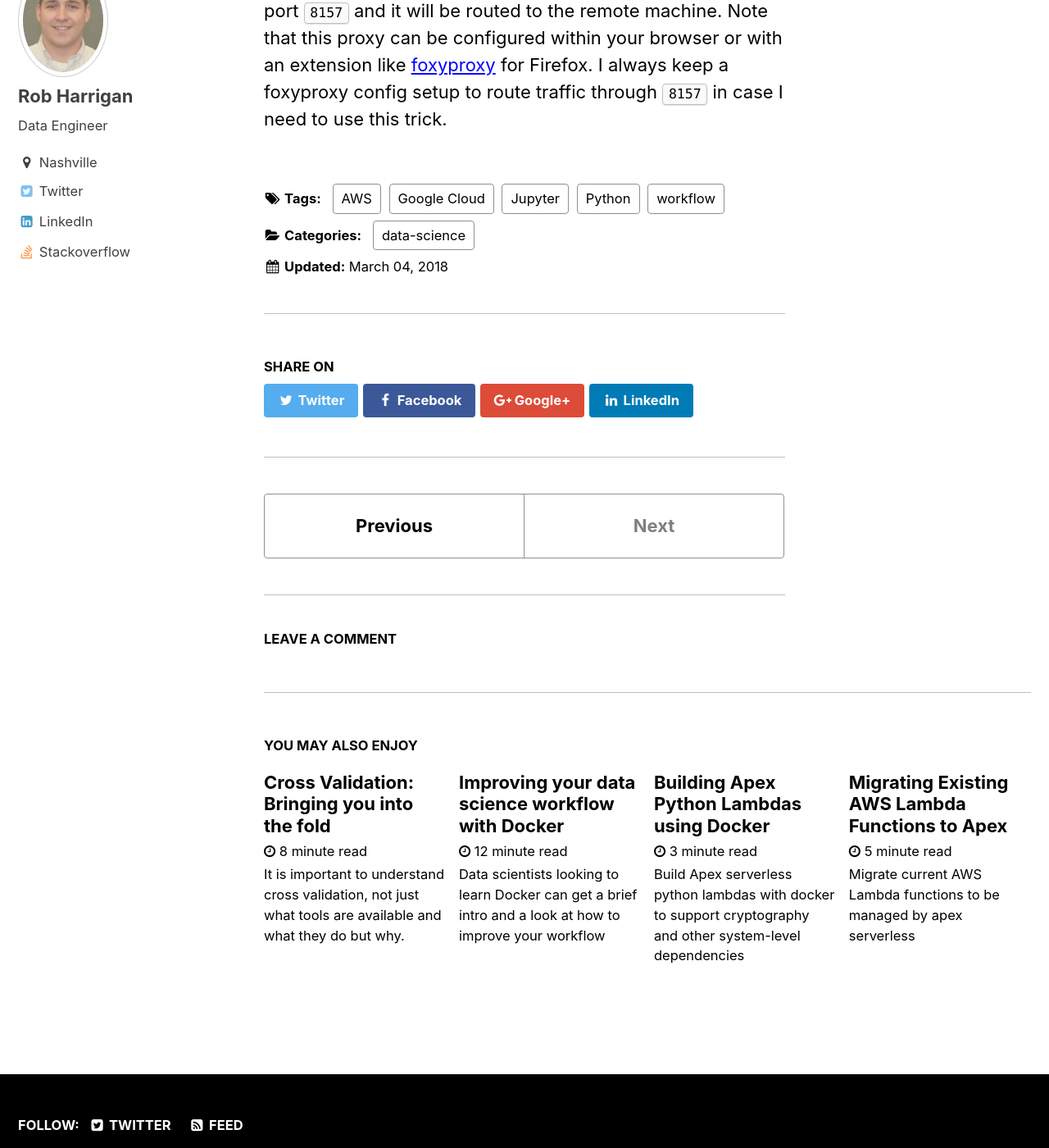
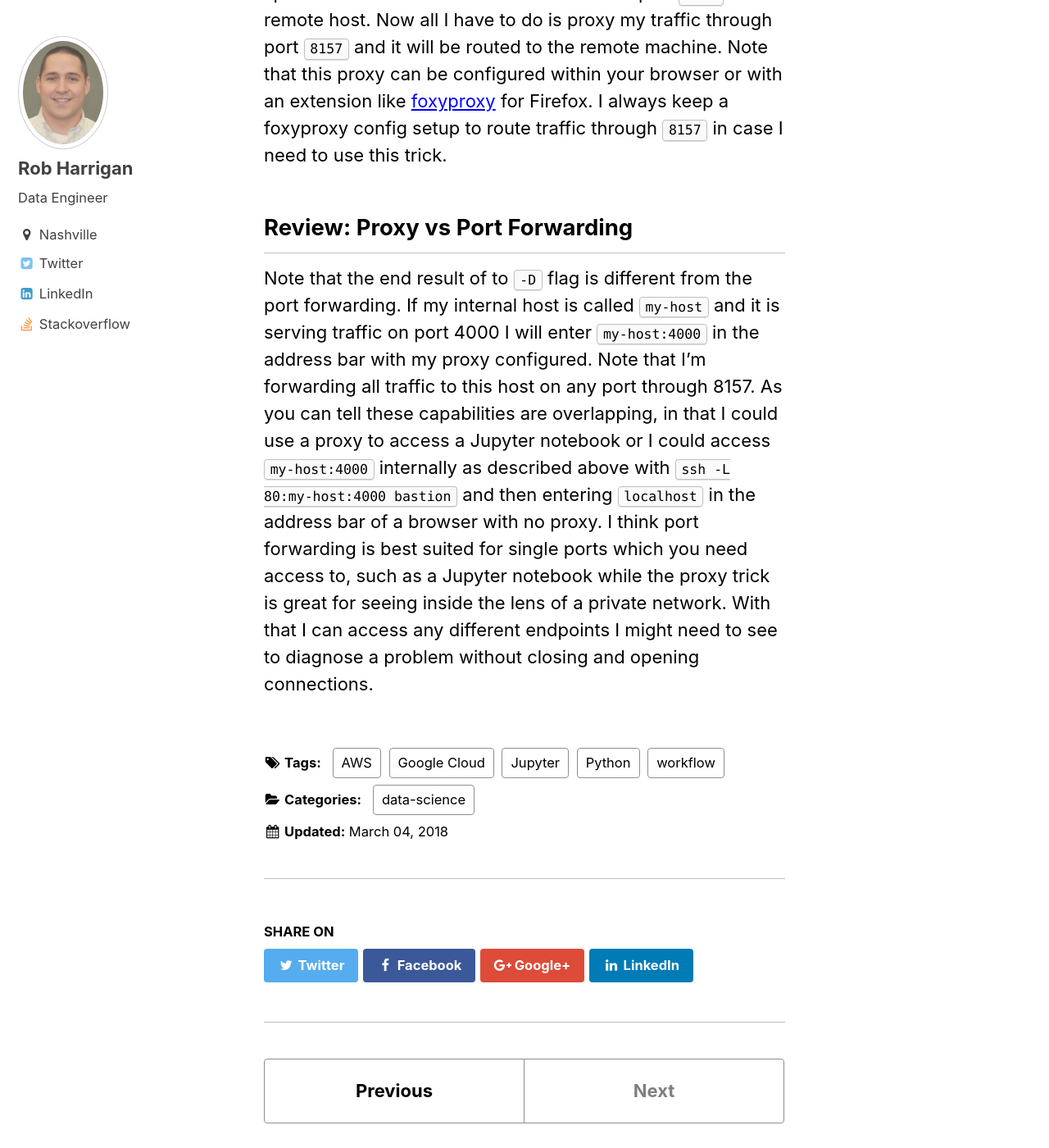
Before and after one commit to Raab70/Raab70.github.io, a Jekyll site: the page built from _posts/2018-03-04-networking-tricks.md, in a window 1280 px wide and 1400 px high, scrolled down 6869 px. Shown: the whole window at 82% size. Built offline with Jekyll 4.4.1, drawn with Linux system fonts in a browser that asks for light colours; comment, search, counter and statistics services are not loaded; some of the changed text lies outside the part shown.

Commit message:
clarifying networking

```diff
--- a/_posts/2018-03-04-networking-tricks.md
+++ b/_posts/2018-03-04-networking-tricks.md
@@ -87,3 +87,6 @@ ssh -N -D 8157 bastion
 {% endhighlight %}
 
 This command is very simple but powerful. First the `-N` switch just tells ssh not to run any commands remotely, so all this command does is forward ports. Second, the `-D` specifies that I want to forward all traffic on port `8157` to the remote host. Now all I have to do is proxy my traffic through port `8157` and it will be routed to the remote machine. Note that this proxy can be configured within your browser or with an extension like [foxyproxy](https://addons.mozilla.org/en-US/firefox/addon/foxyproxy-standard/) for Firefox. I always keep a foxyproxy config setup to route traffic through `8157` in case I need to use this trick.
+
+## Review: Proxy vs Port Forwarding
+Note that the end result of to `-D` flag is different from the port forwarding. If my internal host is called `my-host` and it is serving traffic on port 4000 I will enter `my-host:4000` in the address bar with my proxy configured. Note that I'm forwarding all traffic to this host on any port through 8157. As you can tell these capabilities are overlapping, in that I could use a proxy to access a Jupyter notebook or I could access `my-host:4000` internally as described above with `ssh -L 80:my-host:4000 bastion` and then entering `localhost` in the address bar of a browser with no proxy. I think port forwarding is best suited for single ports which you need access to, such as a Jupyter notebook while the proxy trick is great for seeing inside the lens of a private network. With that I can access any different endpoints I might need to see to diagnose a problem without closing and opening connections.
```
